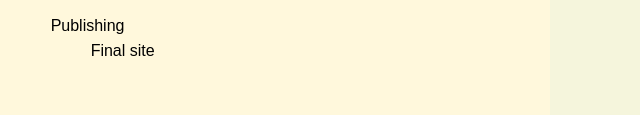
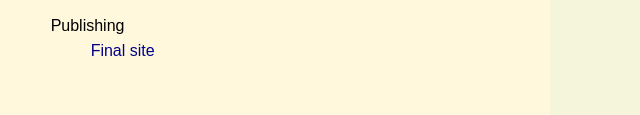
Before and after one commit to hetnayak33/avt217, a plain HTML site: page weekly/index.html in a window 1280 px wide. Shown: the part 705-820 px from the top of the page, 631-1271 px from the left. Drawn offline with Linux system fonts and the light colour scheme; a web font is replaced by a local one.

Commit message:
Add files via upload

```diff
--- a/weekly/index.html
+++ b/weekly/index.html
@@ -93,7 +93,7 @@
 
 <dl>
 	<dt>Publishing</dt>
-    <dd>Final site</dd>
+	<dd><a href="../project/index.html">Final site</a></dd>
 </dl>
 
 </div><!-- project ends-->
```
